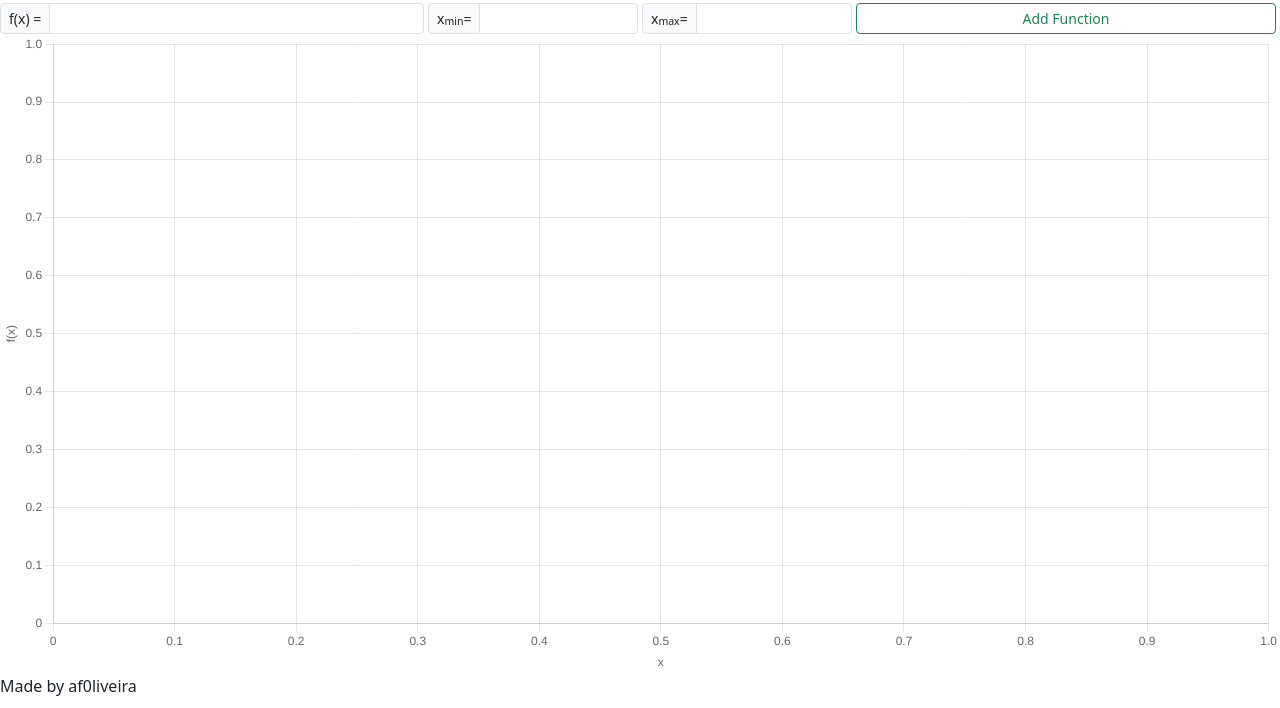
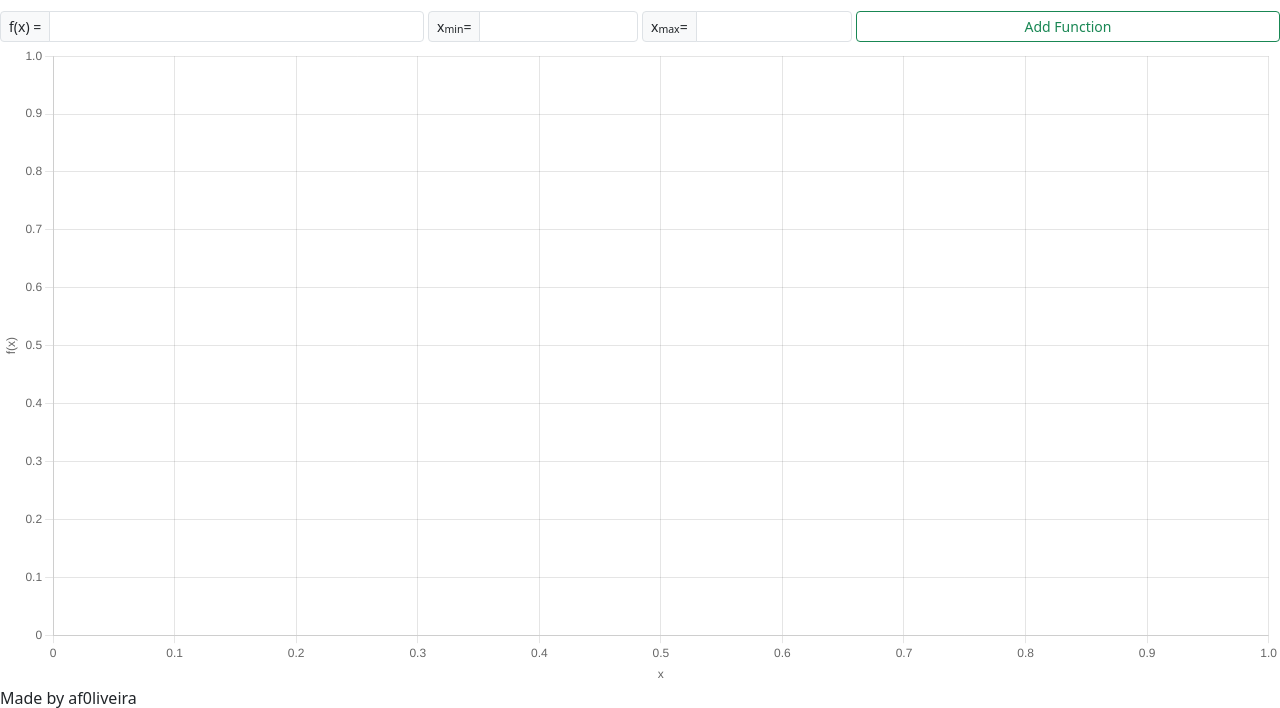
Before and after one commit to af0liveira/funplotter, a Flask app: page / in a window 1280 px wide. Shown: the part 55-763 px from the top of the page. Run offline with Flask 3, Linux system fonts and the light colour scheme.

Commit message:
WIP: bootstrapping layout of forms

```diff
--- a/app/templates/index.html
+++ b/app/templates/index.html
@@ -24,12 +24,12 @@
   </header>
 
   <main>
-    <div class="fn-list">
 
+    <div id="fn-edit-panel">
       {% for function, edit_form in functions | zip(edit_forms) %}
-        <form class="row row-cols-sm-auto g-1 align-items-top" action="{{ url_for('index') }}" method="post" novalidate>
+        <form class="row row-cols-sm-auto g-1 align-items-top mb-1 mt-1" action="{{ url_for('index') }}" method="post" novalidate>
           {{ edit_form.hidden_tag() }}
-          <div class="col-12 col-sm-4">
+          <div class="col-6 col-sm-4">
             <div class="input-group input-group-sm">
               {{ edit_form.function.label(class_="input-group-text") }}
               {% if edit_form.function.errors %}
@@ -46,7 +46,7 @@
             </div>
           </div>
 
-          <div class="col-6 col-sm-2">
+          <div class="col-3 col-sm-2">
             <div class="input-group input-group-sm col-6">
               {{ edit_form.xMin.label(class_="input-group-text") }}
               {% if edit_form.xMin.errors %}
@@ -63,7 +63,7 @@
             </div>
           </div>
 
-          <div class="col-6 col-sm-2">
+          <div class="col-3 col-sm-2">
             <div class="input-group input-group-sm">
               {{ edit_form.xMax.label(class_="input-group-text") }}
               {% if edit_form.xMax.errors %}
@@ -80,10 +80,10 @@
             </div>
           </div>
 
-          <div class="d-grid col-12 col-sm-4">
-            <div class="w-100 d-flex justify-content-between">
-              {{ edit_form.update(class_="btn btn-outline-primary btn-sm flex-grow-1 me-1") }}
-              {{ edit_form.delete(class_="btn btn-outline-danger btn-sm flex-grow-1 me-1") }}
+          <div class="d-flex col-12 col-sm-4">
+            <div class="w-100 d-flex gap-1">
+              {{ edit_form.update(class_="btn btn-outline-primary btn-sm flex-grow-1") }}
+              {{ edit_form.delete(class_="btn btn-outline-danger btn-sm flex-grow-1") }}
             </div>
           </div>
         </form>
@@ -91,10 +91,10 @@
       {% endfor %}
     </div>
 
-    <div class="fn-add" id="fn-add">
-      <form class="row row-cols-sm-auto g-1 align-items-top" action="{{ url_for('index') }}" method="post" novalidate>
+    <div class="fn-add-panel">
+      <form class="row row-cols-sm-auto g-1 align-items-top mb-1 mt-1" action="{{ url_for('index') }}" method="post" novalidate>
         {{ add_form.hidden_tag() }}
-        <div class="col-12 col-sm-4">
+        <div class="col-6 col-sm-4">
           <div class="input-group input-group-sm">
             {{ add_form.function.label(class_="input-group-text") }}
             {% if add_form.function.errors %}
@@ -110,7 +110,7 @@
           </div>
         </div>
 
-        <div class="col-6 col-sm-2">
+        <div class="col-3 col-sm-2">
           <div class="input-group input-group-sm">
             {{ add_form.xMin.label(class_="input-group-text") }}
             {% if add_form.xMin.errors %}
@@ -126,7 +126,7 @@
           </div>
         </div>
 
-        <div class="col-6 col-sm-2">
+        <div class="col-3 col-sm-2">
           <div class="input-group input-group-sm">
             {{ add_form.xMax.label(class_="input-group-text") }}
             {% if add_form.xMax.errors %}
@@ -144,7 +144,7 @@
 
         <div class="d-grid col-12 col-sm-4">
           <div class="w-100 d-flex justify-content-between">
-            {{ add_form.submit(class_="btn btn-outline-success btn-sm flex-grow-1 me-1") }}
+            {{ add_form.submit(class_="btn btn-outline-success btn-sm flex-grow-1") }}
           </div>
         </div>
       </form>
```
